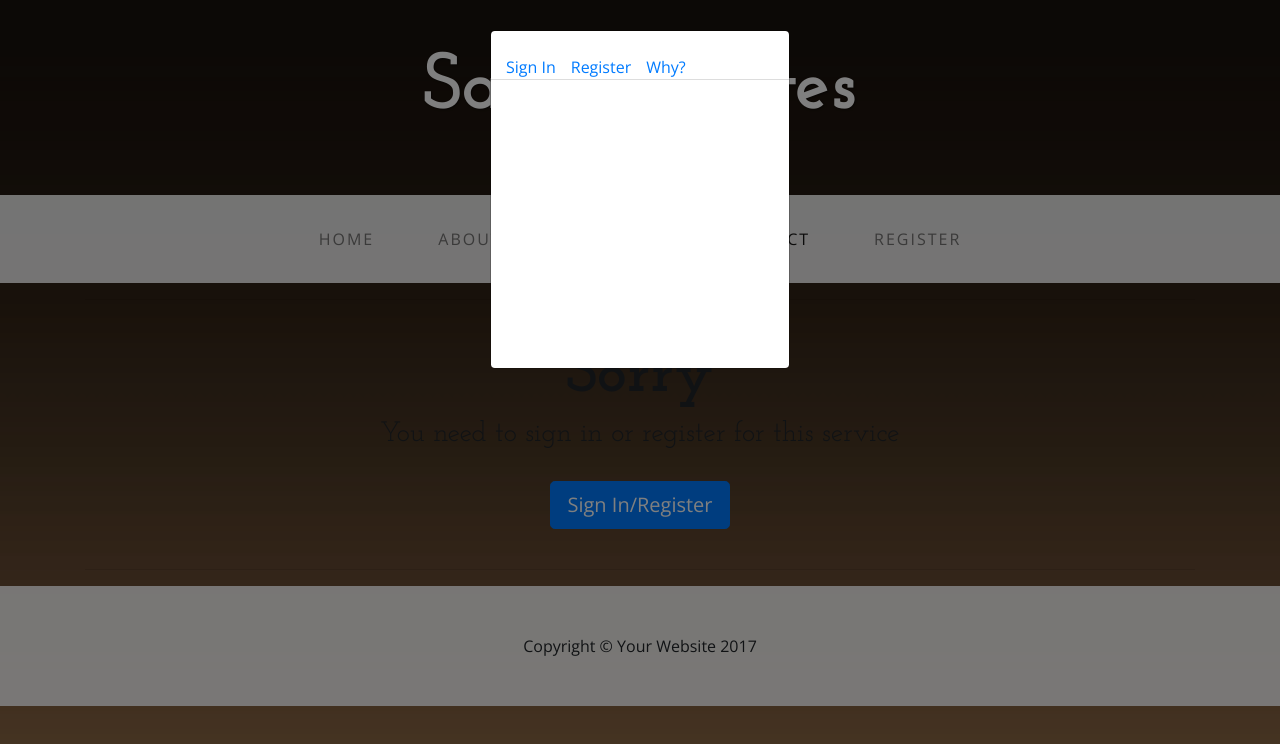
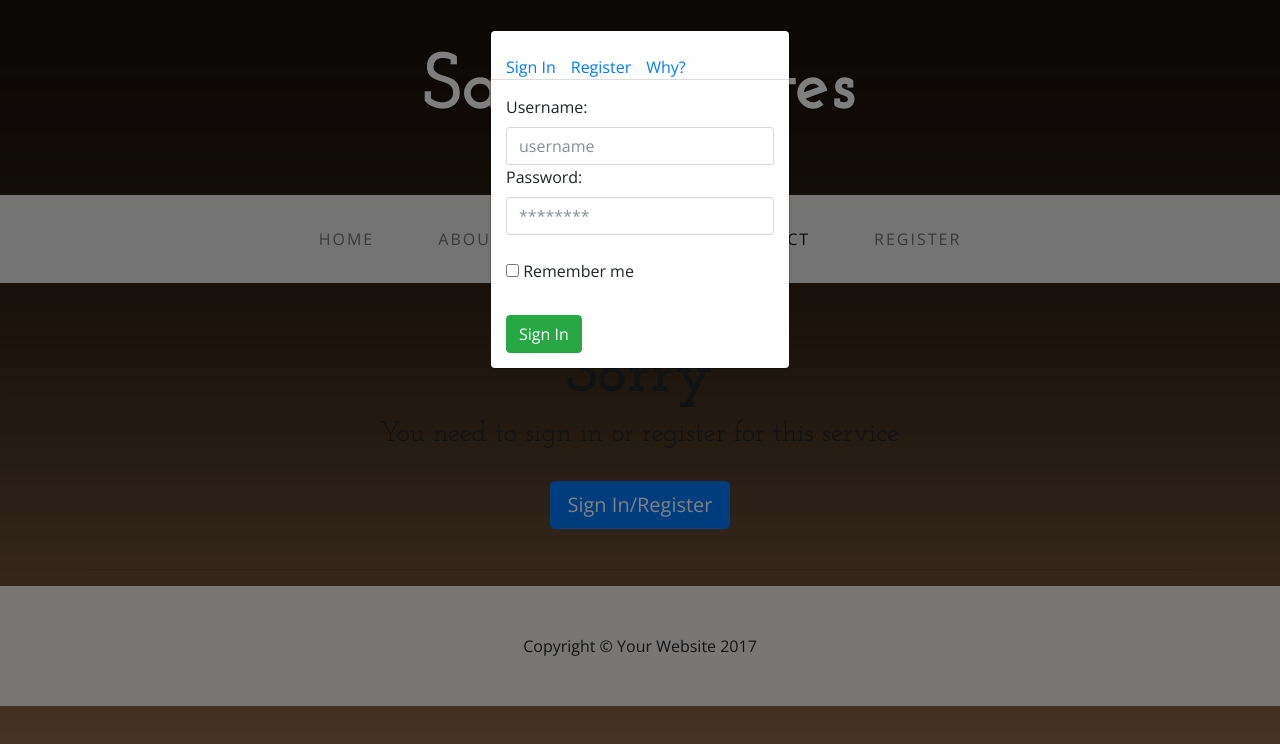
Before and after one commit to Aferdita22/Tech4Policy, a website: page register.html in a window 1280 px wide. Both pictures are taken after a click on the button "Sign In/Register". Drawn offline with nearby package versions, Linux system fonts and the light colour scheme.

Commit message:
Register Changes

```diff
--- a/register.html
+++ b/register.html
@@ -119,7 +119,7 @@
         <p>We need this information so that you can receive access to the site and its content. Rest assured your information will not be sold, traded, or given to anyone.</p>
         <p></p><br> </p>
         </div>
-        <div class="tab-pane fade active in" id="signin">
+        <div class="tab-pane fade active in show" id="signin">
             <form class="form-horizontal">
             <fieldset>
             <!-- Sign In Form -->
```
Also changed, not shown: 1 other file.
